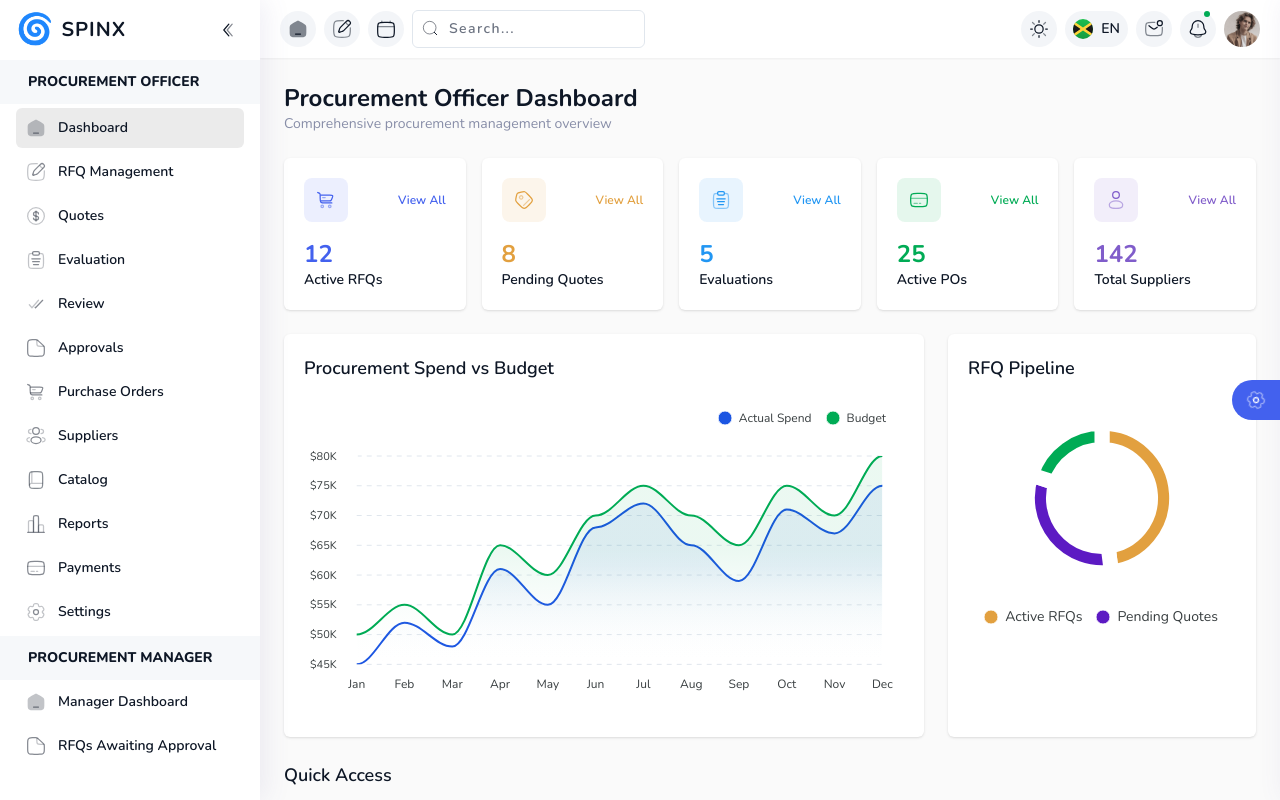
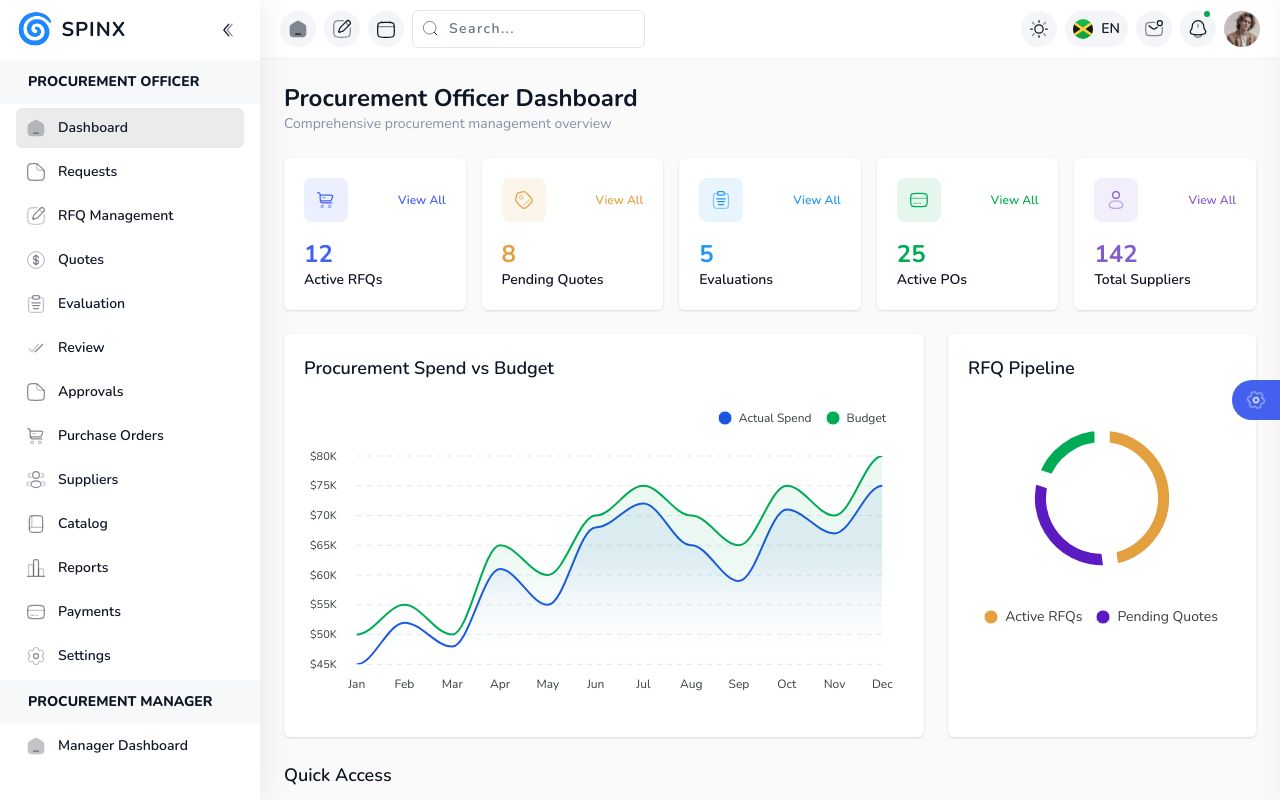
Before and after one commit to standardsja/pms, a React (Vite) app: page / in a window 1280 px wide. Shown: the top 800 px of the page. Built offline with nearby package versions, Linux system fonts and the light colour scheme.

Commit message:
Merge with Kymarley's work
Merge with Kymarley's work

```diff
--- a/src/components/Layouts/Sidebar.tsx
+++ b/src/components/Layouts/Sidebar.tsx
@@ -100,6 +100,15 @@ const Sidebar = () => {
                                     <div className="flex items-center">
                                         <IconMenuDashboard className="group-hover:!text-primary shrink-0" />
                                         <span className="ltr:pl-3 rtl:pr-3 text-black dark:text-[#506690] dark:group-hover:text-white-dark">Dashboard</span>
+                                    </div>
+                                </NavLink>
+                            </li>
+
+                            <li className="nav-item">
+                                <NavLink to="/apps/requests" className="group">
+                                    <div className="flex items-center">
+                                        <IconFile className="group-hover:!text-primary shrink-0" />
+                                        <span className="ltr:pl-3 rtl:pr-3 text-black dark:text-[#506690] dark:group-hover:text-white-dark">Requests</span>
                                     </div>
                                 </NavLink>
                             </li>
@@ -261,6 +270,14 @@ const Sidebar = () => {
                                 </NavLink>
                             </li>
                             <li className="nav-item list-none">
+                                <NavLink to="/finance/requests" className="group">
+                                    <div className="flex items-center">
+                                        <IconMenuInvoice className="group-hover:!text-primary shrink-0 w-5 h-5" />
+                                        <span className="ltr:pl-3 rtl:pr-3 text-black dark:text-[#506690] dark:group-hover:text-white-dark">Finance Requests</span>
+                                    </div>
+                                </NavLink>
+                            </li>
+                            <li className="nav-item list-none">
                                 <NavLink to="/finance/awaiting-delivery" className="group">
                                     <div className="flex items-center">
                                         <IconInbox className="group-hover:!text-primary shrink-0 w-5 h-5" />
--- a/src/router/routes.tsx
+++ b/src/router/routes.tsx
@@ -47,6 +47,11 @@ const FinanceDashboard = lazy(() => import('../pages/Procurement/Payments/Financ
 const AwaitingDelivery = lazy(() => import('../pages/Procurement/Payments/AwaitingDelivery'));
 const PaymentsToProcess = lazy(() => import('../pages/Procurement/Payments/PaymentsToProcess'));
 const AdminSettings = lazy(() => import('../pages/Procurement/Admin/AdminSettings'));
+
+// Request Pages
+const Requests = lazy(() => import('../pages/Apps/Requests'));
+const RequestForm = lazy(() => import('../pages/Apps/RequestForm'));
+const FinanceRequests = lazy(() => import('../pages/Finance/Requests'));
 
 // User Pages
 const Profile = lazy(() => import('../pages/Users/Profile'));
@@ -220,6 +225,10 @@ const routes = [
         element: <FinanceDashboard />,
     },
     {
+        path: '/finance/requests',
+        element: <FinanceRequests />,
+    },
+    {
         path: '/finance/awaiting-delivery',
         element: <AwaitingDelivery />,
     },
@@ -230,6 +239,20 @@ const routes = [
     {
         path: '/procurement/payments/:id',
         element: <PaymentDetail />,
+    },
+
+    // Request Routes
+    {
+        path: '/apps/requests',
+        element: <Requests />,
+    },
+    {
+        path: '/apps/requests/mine',
+        element: <Requests />,
+    },
+    {
+        path: '/apps/requests/new',
+        element: <RequestForm />,
     },
     {
         path: '/procurement/admin',
```
